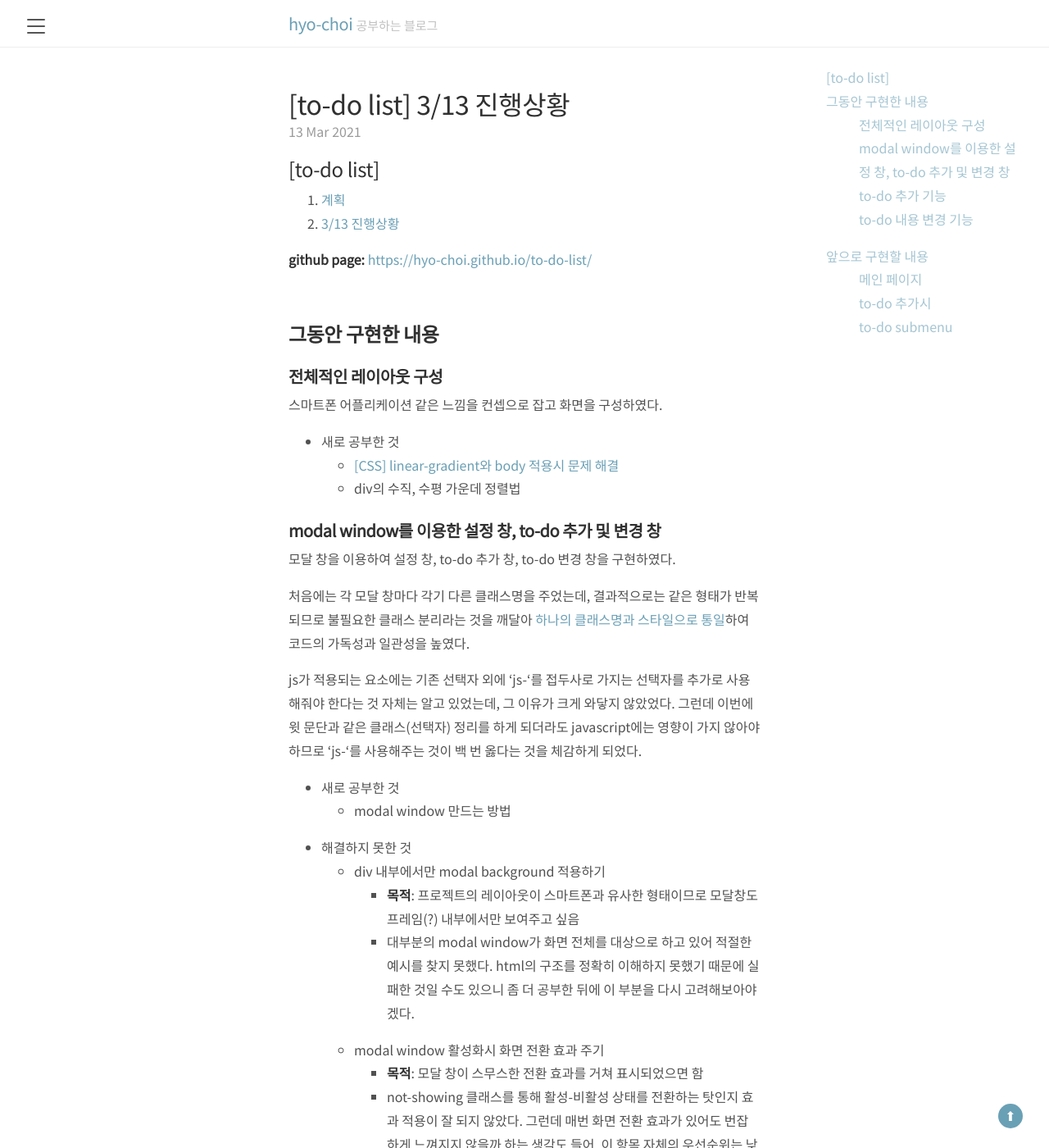
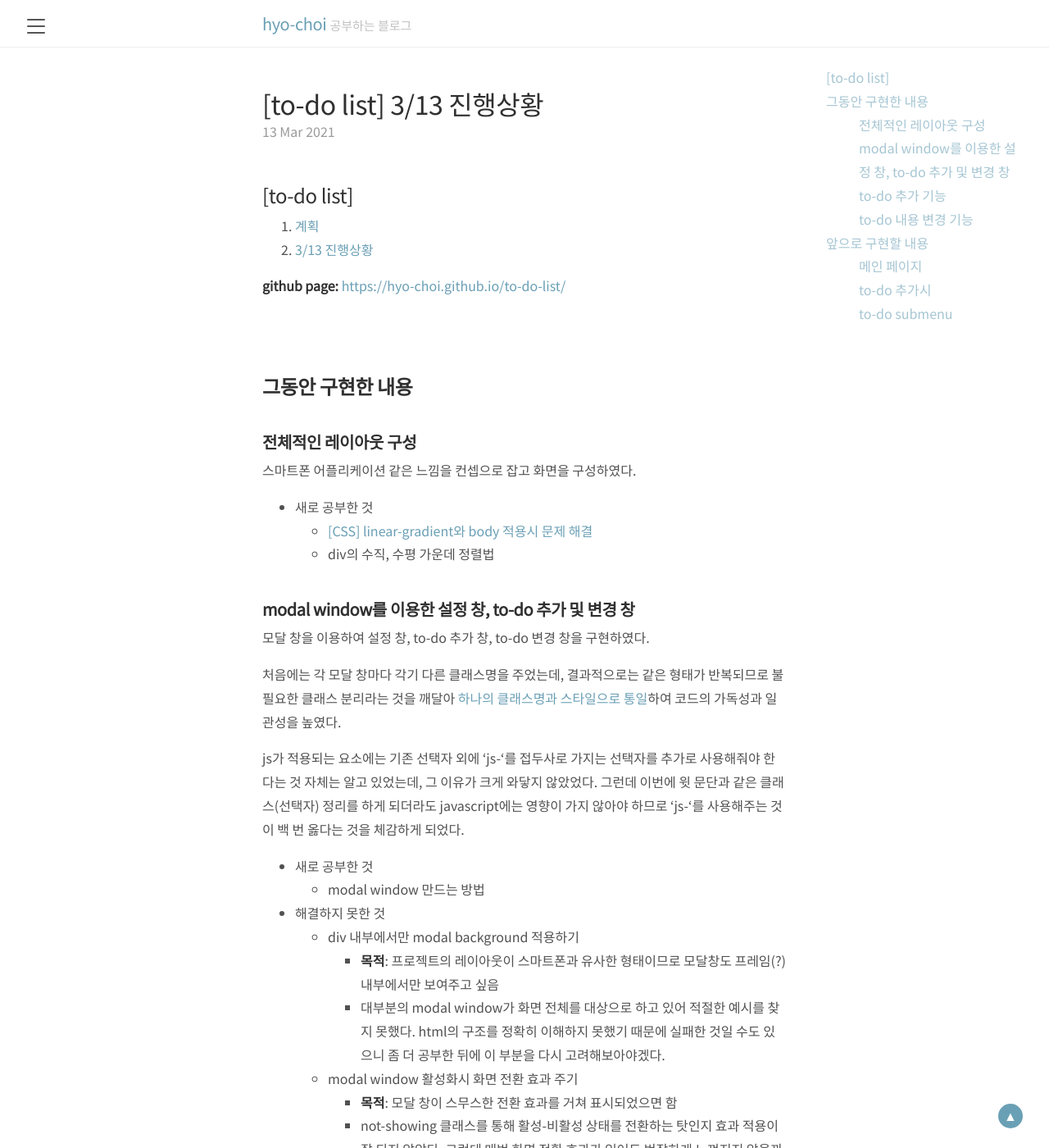
Before and after one commit to hyo-choi/hyo-choi.github.io, a Jekyll site: the page built from _posts/PROJECTS/to-do-list/2021-03-13-project-progress.md, in a window 1280 px wide and 1400 px high. Shown: the whole window at 82% size. Built offline with Jekyll 4.4.1, drawn with Linux system fonts in a browser that asks for light colours; comment, search, counter and statistics services are not loaded.

Commit message:
style: css 수정

```diff
--- a/_includes/sidebar.html
+++ b/_includes/sidebar.html
@@ -39,5 +39,5 @@
 </div>
 
 <div>
-  <a class="scroll-top" href="#">⬆︎</a>
+  <a class="scroll-top" href="#">▲</a>
 </div>
--- a/public/css/lanyon.css
+++ b/public/css/lanyon.css
@@ -86,7 +86,7 @@
 }
 @media (min-width: 56em) {
   .container {
-    max-width: 38rem;
+    max-width: 42rem;
   }
 }
 
--- a/public/css/poole.css
+++ b/public/css/poole.css
@@ -81,6 +81,7 @@
 
 /* Headings */
 h1, h2, h3, h4, h5, h6 {
+  margin-top: 2em;
   margin-bottom: .5rem;
   font-weight: bold;
   line-height: 1.25;
@@ -91,15 +92,12 @@
   font-size: 2rem;
 }
 h2 {
-  margin-top: 1rem;
   font-size: 1.5rem;
 }
 h3 {
-  margin-top: 1.5rem;
   font-size: 1.25rem;
 }
 h4, h5, h6 {
-  margin-top: 1rem;
   font-size: 1rem;
 }
 
@@ -117,7 +115,6 @@
 /* Lists */
 ul, ol, dl {
   margin-top: 0;
-  margin-bottom: 1rem;
 }
 
 dt {
```
